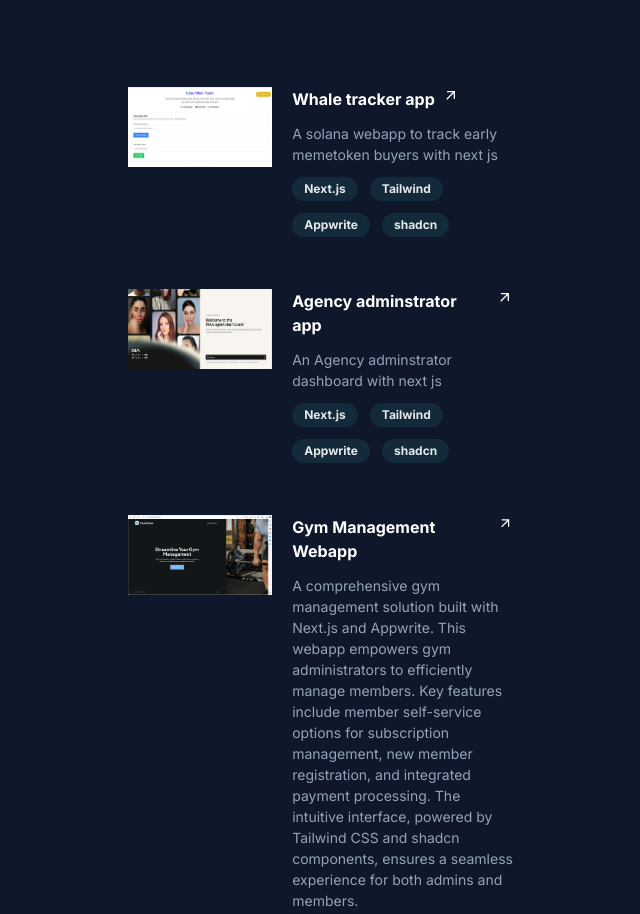
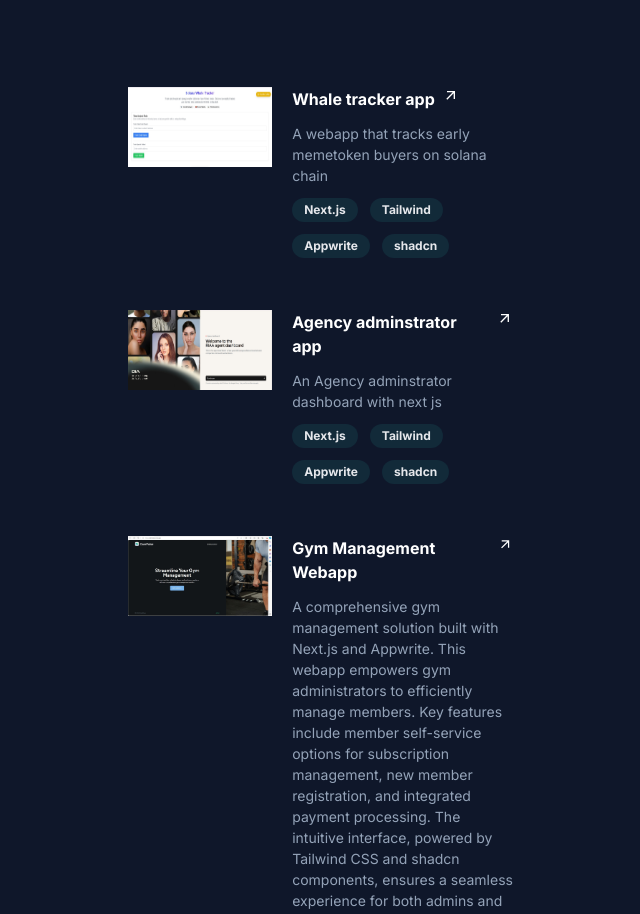
Before and after one commit to olonibua/tolulope.dev, a React (Create React App) app: page / in a window 1280 px wide. Shown: the part 1620-2534 px from the top of the page, without its empty margins (491-1131 px from the left). Built offline with nearby package versions, Linux system fonts and the light colour scheme; a web font is replaced by a local one.

Commit message:
new changes

```diff
--- a/src/component/Right.jsx
+++ b/src/component/Right.jsx
@@ -33,7 +33,7 @@ const Right = () => {
       img: tracker,
       title: "Whale tracker app",
       link: "https://olonts-tracker.vercel.app/",
-      desc: "A solana webapp to track early memetoken buyers with next js",
+      desc: "A webapp that tracks early memetoken buyers on solana chain",
       tag: ["Next.js", "Tailwind", "Appwrite", "shadcn"],
     },
     {
```
